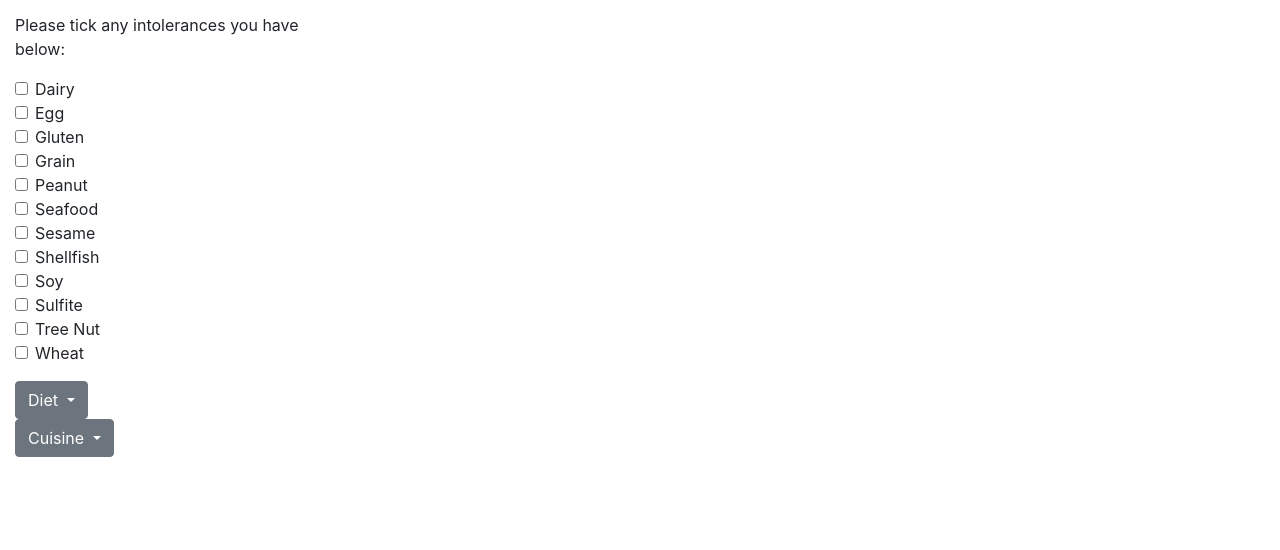
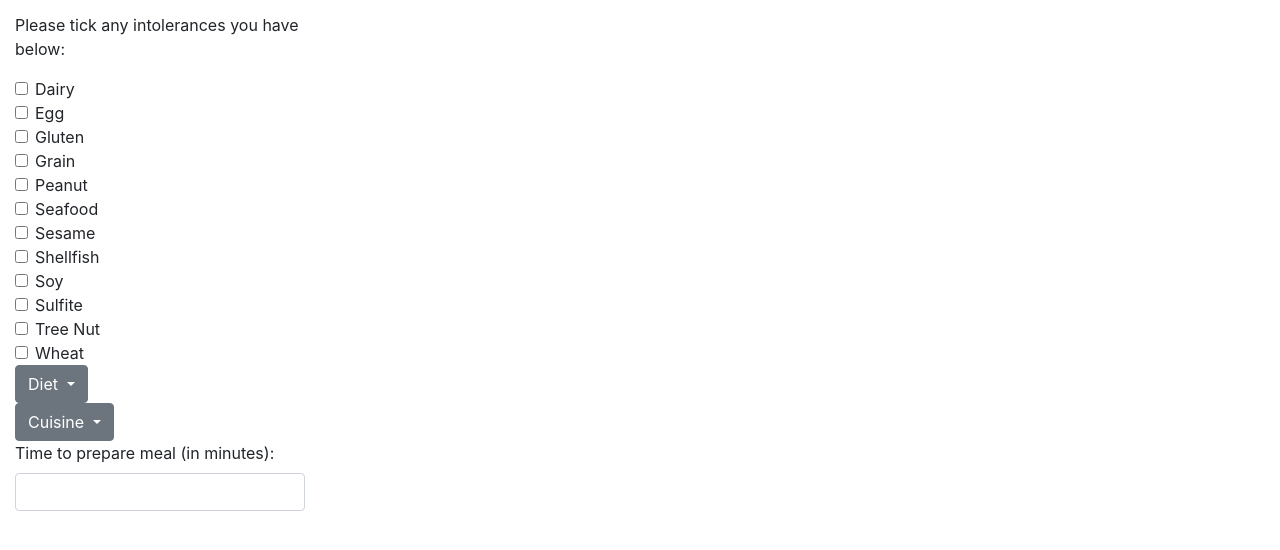
Before and after one commit to Nwinch1512/09-weekly-meal-planner, a plain HTML site: page index.html in a window 1280 px wide. Shown: the part 412-962 px from the top of the page. Before the commit the page ends 901 px from the top, so only its background shows below. Drawn offline with nearby package versions, Linux system fonts and the light colour scheme.

Commit message:
User input box for time to prepare meal added

```diff
--- a/index.html
+++ b/index.html
@@ -155,9 +155,7 @@
                           </label>
                         </div>
                       </div>
-                      </div>
-
-<!-- Diet dropdown -->
+                      <!-- Diet dropdown -->
                       <div class="dropdown-diet">
                         <button class="btn btn-secondary dropdown-toggle" type="button" id="dropdownMenu2" data-toggle="dropdown" aria-haspopup="true" aria-expanded="false">
                           Diet
@@ -212,6 +210,15 @@
                           <button class="dropdown-item" type="button">Vietnamese</button>
                         </div>
                       </div>
+
+                      <div class="form-group">
+                        <label for="time-to-prep">Time to prepare meal (in minutes):</label>
+                        <input type="number" class="form-control" id="time-to-prep">
+
+                      </div>
+                    </div>
+
+
       </div>
 
 
```
